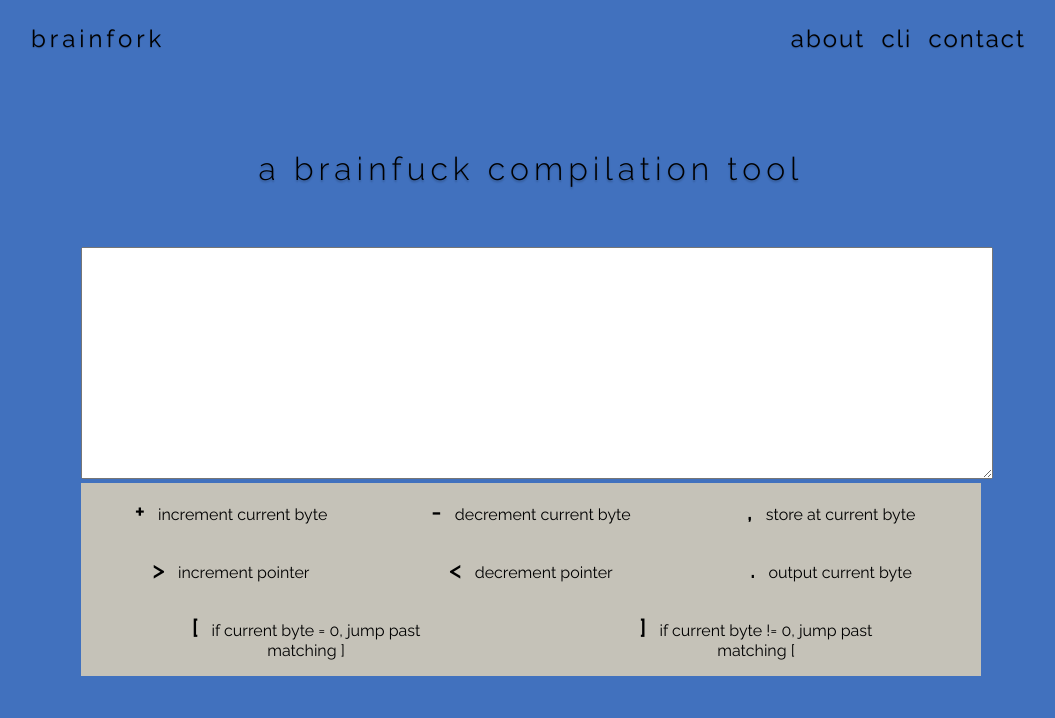
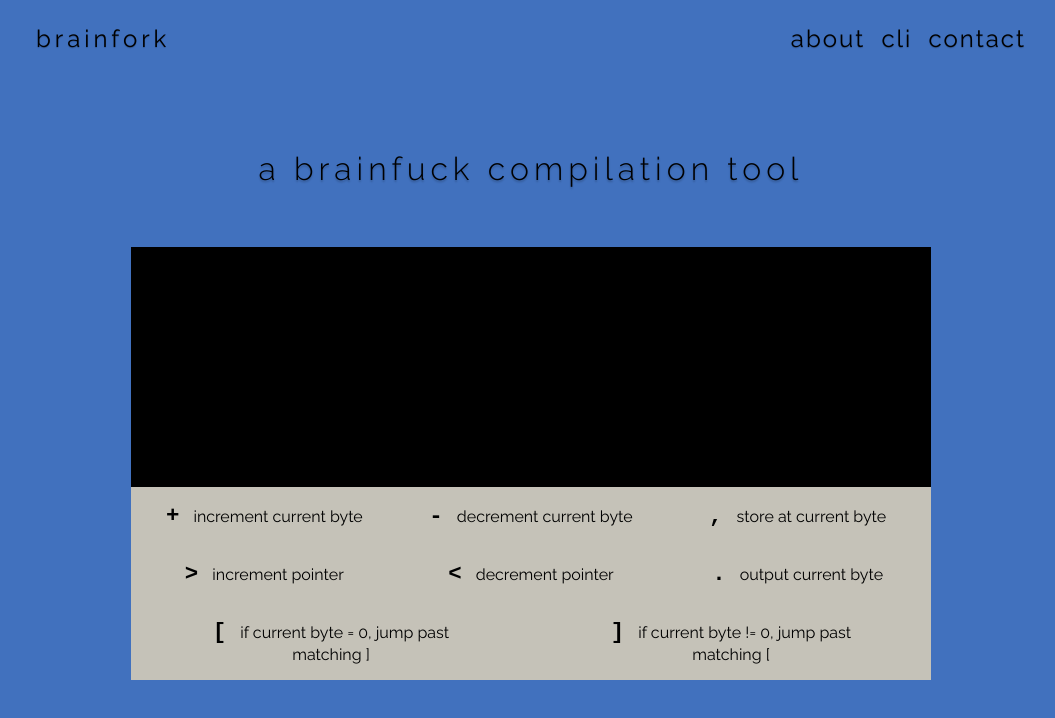
Before and after one commit to samrankin1/brainfork, a plain HTML site: page web/index.html in a window 1280 px wide. Shown: the whole page, without its empty margins (109-1164 px from the left). Drawn offline with nearby package versions, Linux system fonts and the light colour scheme; files that its build step writes are made by us from their sources.

Commit message:
splash done

```diff
--- a/web/index.html
+++ b/web/index.html
@@ -8,15 +8,15 @@
     <title>brainfork</title>
 
     <link href="https://fonts.googleapis.com/css?family=Raleway:300,400" rel="stylesheet">
-    <link href="css/styles.css" rel="stylesheet">
-    <script src="js/scripts.js" type="javascript/text"></script>
+    <link href="web/css/styles.css" rel="stylesheet">
+    <script src="web/js/scripts.js" type="javascript/text"></script>
 </head>
 
 <body>
     <section class="splash">
         <div class="header">
             <div class="half left">
-                <p style="letter-spacing: 4px;">brainfork</p>
+                <p style="letter-spacing: 4px;"><a href="">brainfork</a></p>
             </div>
             <div class="half right">
                 <p class="head-items">
--- a/web/scss/styles.scss
+++ b/web/scss/styles.scss
@@ -7,6 +7,7 @@
     }
 
     char {
+        font-family: monospace;
         padding-right: 10px;
         font-size: 1.4em;
         font-weight: 900;
@@ -36,12 +37,11 @@
         text-shadow: rgba(0, 0, 0, 0.2) 0 1px 1px;
     }
 
-    .head-items a {
+    .header a {
         margin: 5px;
         text-decoration: none;
-        letter-spacing: 2px;
         &:hover {
-            color: #252525;
+            color: #474747;
         }
         &:visited,
          :active {
@@ -50,8 +50,12 @@
         }
     }
 
+    .head-items a {
+        letter-spacing: 2px;
+    }
+
     .container {
-        width: 90%;
+        width: 80%;
         margin: auto;
     }
 
@@ -69,11 +73,20 @@
 
     .textbox {
         width: 100%;
-        padding: 5px;
+        padding: 10px 20px;
         font-size: 1.2em;
+        font-family: monospace;
+        border: none;
+        outline: none;
+        resize: none;
+        background-color: #000;
+        color: #00FF2A;
+        box-sizing: border-box;
     }
 
     .table {
+        width: 100%;
+        margin-top: -4px;
         display: flex;
         flex-direction: column;
         justify-content: space-between;
```
Also changed, not shown: web/css/styles.css, 1 other file.
